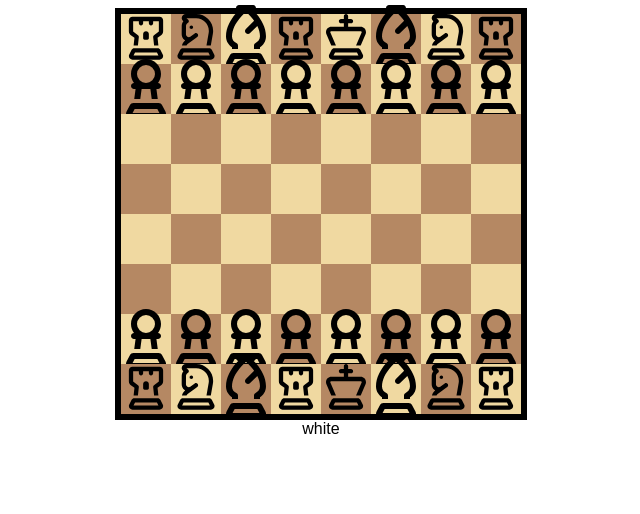
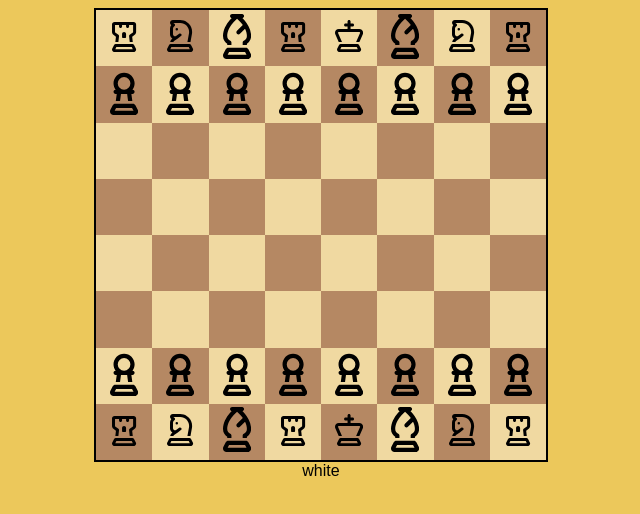
Before and after one commit to jjvemz/ChessJSVanilla, a website with bundled scripts: page index.html in a window 1280 px wide. Shown: the whole page, without its empty margins (319-959 px from the left). Built offline with nearby package versions, Linux system fonts and the light colour scheme.

Commit message:
Background styling

```diff
--- a/style.css
+++ b/style.css
@@ -4,24 +4,23 @@ body {
   align-items: center;
   justify-content: center;
   font-family: Arial, sans-serif;
+  background-color: rgb(236, 200, 91);
 }
 
 #gameboard {
   display: grid;
   grid-template-columns: repeat(8, 1fr);
-  width: 400px; /* Ajusta el tamaño como desees */
-  height: 400px; /* Ajusta el tamaño como desees */
-  border: 6px solid black;
-
+  width: 450px;
+  height: 450px;
+  border: 2px solid black;
 }
 
 .square {
-  width: 50px; /* Ajusta el tamaño de cada casilla */
-  height: 50px; /* Ajusta el tamaño de cada casilla */
   display: flex;
   align-items: center;
   justify-content: center;
-
+  aspect-ratio: 1;
+  background-color: #0ea12e;
 }
 
 .beige {
@@ -33,8 +32,8 @@ body {
 }
 
 .piece {
-  width: 40px;
-  height: auto;
+  width: 50%;
+  height: auto; /* Mantiene la proporción */
 }
 
 .dragging {
```
